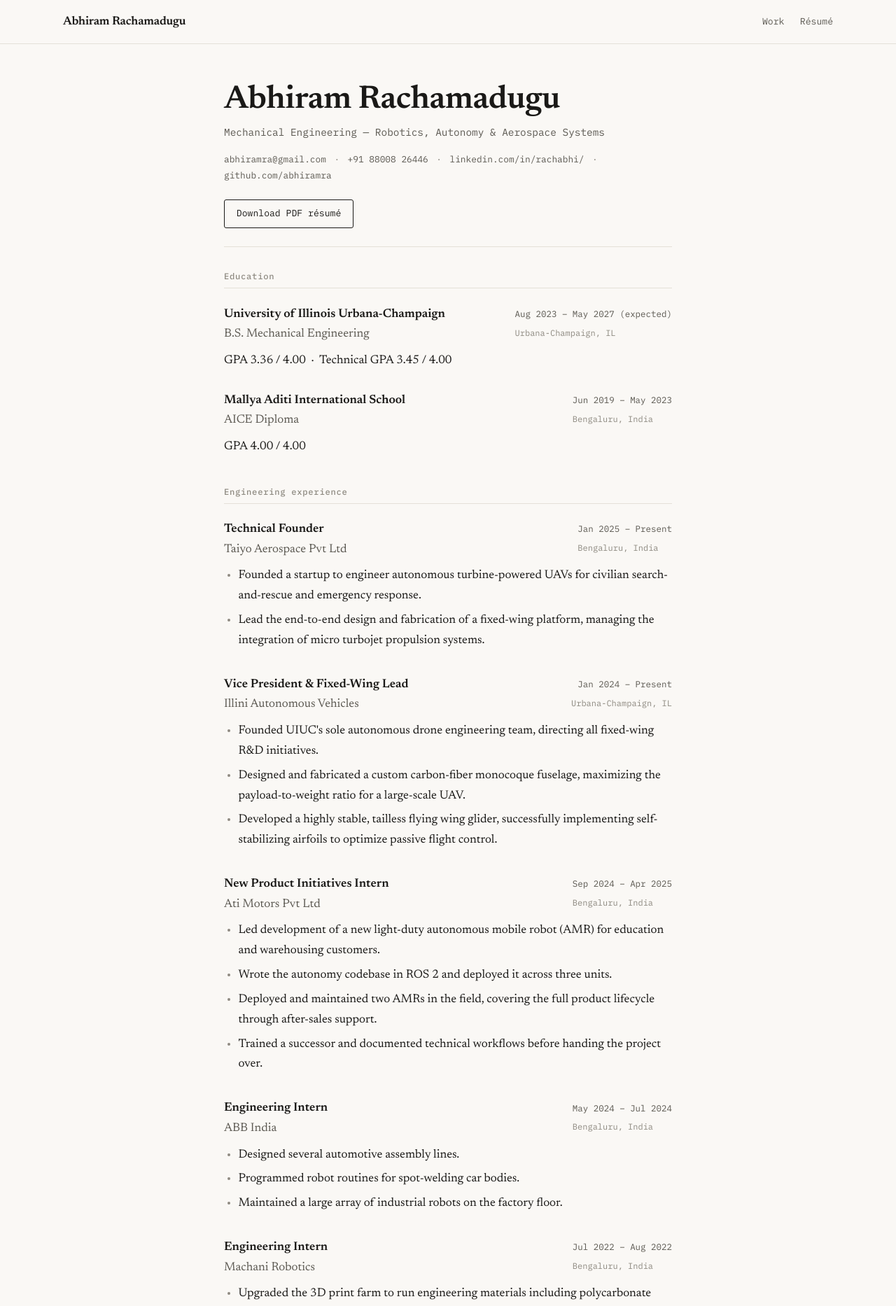
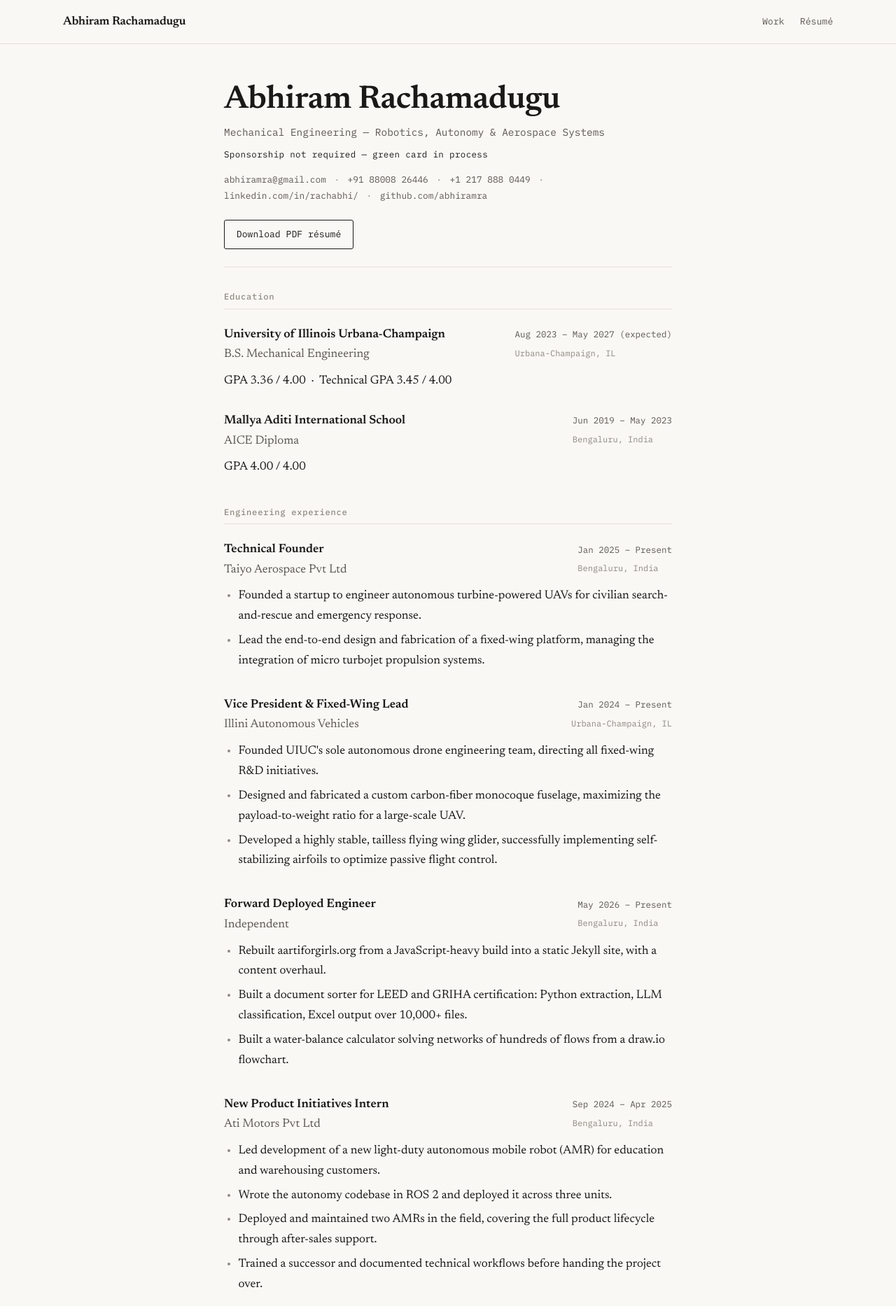
Before and after one commit to abhiramra/PortfolioWebsite, a Jekyll site: the page built from resume.md, in a window 1280 px wide. Shown: the top 1866 px of the page at 70% size. Built offline with Jekyll 4.4.1, drawn with Linux system fonts in a browser that asks for light colours.

Commit message:
Update résumé and move the home résumé button
Résumé page + downloadable PDF refreshed from the new export: add the
Forward Deployed Engineer role, a 'sponsorship not required — green card
in process' line, and both phone numbers. Keep the Machani Robotics entry
and Media skills line that the one-page PDF drops for space. Align the FDE
project-page date to May 2026.

Home: move the résumé link out of the hero (washed out over the image)
into an outlined button in the highlights whitespace.

Co-Authored-By: Claude Opus 4.8 <noreply@anthropic.com>

```diff
--- a/_layouts/resume.html
+++ b/_layouts/resume.html
@@ -6,10 +6,13 @@ layout: default
   <header class="resume-head">
     <h1 class="resume-name">{{ site.author }}</h1>
     <p class="resume-role mono">{{ page.role | default: "Mechanical engineer" }}</p>
+    {% if page.status_note %}<p class="resume-status mono">{{ page.status_note }}</p>{% endif %}
     <p class="resume-contact mono">
       <a href="mailto:{{ site.contact.email }}">{{ site.contact.email }}</a>
       <span class="sep">·</span>
       <a href="tel:{{ site.contact.phone_in | remove: ' ' }}">{{ site.contact.phone_in }}</a>
+      <span class="sep">·</span>
+      <a href="tel:{{ site.contact.phone_us | remove: ' ' }}">{{ site.contact.phone_us }}</a>
       <span class="sep">·</span>
       <a href="{{ site.contact.linkedin }}" rel="me noopener">{{ site.contact.linkedin | remove: 'https://www.' | remove: 'https://' }}</a>
       <span class="sep">·</span>
--- a/assets/css/main.css
+++ b/assets/css/main.css
@@ -147,14 +147,6 @@ a:hover { text-decoration-thickness: 2px; }
     linear-gradient(to bottom, rgba(18,16,14,.34) 0%, transparent 16%);
 }
 
-.hero-resume {
-  position: absolute; top: 1.4rem; right: 0; z-index: 2;
-  margin-right: var(--pad);
-  color: #F4EEE6; font-size: 0.84rem; text-decoration: none;
-  text-shadow: 0 1px 10px rgba(0,0,0,.55);
-}
-.hero-resume:hover { text-decoration: underline; text-decoration-color: var(--accent); text-underline-offset: 0.2em; }
-
 .hero-caption {
   position: absolute; left: 0; right: 0; bottom: clamp(1.6rem, 4vh, 3rem);
   z-index: 2; color: #FBF7F1;
@@ -181,20 +173,23 @@ a:hover { text-decoration-thickness: 2px; }
 /* 5b  HIGHLIGHTS (home, below the hero) ------------------------------------ */
 .highlights {
   padding-top: clamp(2.5rem, 5vw, 4rem);
-}
-.highlights-lead {
-  margin: 0 0 clamp(1.75rem, 3vw, 2.5rem);
-  max-width: 42ch;
-  font-size: clamp(1.15rem, 1.9vw, 1.5rem);
-  line-height: 1.45;
-  color: var(--ink);
+  display: flex; flex-wrap: wrap; align-items: flex-start;
+  justify-content: space-between; gap: 1.5rem clamp(2rem, 5vw, 4rem);
 }
 .highlights-list {
+  flex: 0 1 auto;
   list-style: none; margin: 0; padding: 0;
   display: grid;
   grid-template-columns: 1fr;
   gap: 0.7rem;
 }
+.highlights-resume {
+  flex: 0 0 auto; align-self: flex-start;
+  font-family: var(--mono); font-size: 0.85rem; color: var(--ink);
+  text-decoration: none; border: 1px solid var(--ink); border-radius: 3px;
+  padding: 0.6rem 1.2rem; transition: background var(--tr), color var(--tr);
+}
+.highlights-resume:hover { background: var(--ink); color: var(--ground); }
 .highlights-list li {
   position: relative; margin: 0; padding-left: 1.35em;
   font-size: 1.05rem; line-height: 1.5; color: var(--ink);
@@ -363,6 +358,7 @@ a:hover { text-decoration-thickness: 2px; }
 .resume-head { border-bottom: 1px solid var(--rule); padding-bottom: 1.6rem; margin-bottom: 2.2rem; }
 .resume-name { font-size: clamp(2rem, 4.6vw, 2.9rem); line-height: 1.04; }
 .resume-role { margin: 0.6rem 0 0; font-size: 0.9rem; color: var(--ink-soft); }
+.resume-status { margin: 0.5rem 0 0; font-size: 0.78rem; letter-spacing: 0.03em; color: var(--ink); }
 .resume-contact { margin: 0.9rem 0 0; font-size: 0.8rem; color: var(--ink-soft); line-height: 1.8; }
 .resume-contact a { color: var(--ink-soft); text-decoration: none; }
 .resume-contact a:hover { color: var(--ink); text-decoration: underline; text-decoration-color: var(--accent); }
--- a/resume.md
+++ b/resume.md
@@ -2,14 +2,16 @@
 layout: resume
 title: "Résumé"
 role: "Mechanical Engineering — Robotics, Autonomy & Aerospace Systems"
+status_note: "Sponsorship not required — green card in process"
 permalink: /resume/
 ---
 
 <!--
-  Transcribed verbatim from Abhiram-Rachamadugu-Resume.pdf (wording, order,
-  punctuation and capitalisation are the PDF's). Two confirmed deviations:
-  "Founded an startup" → "Founded a startup" (typo being fixed in the PDF), and
-  the Ati Motors title is "New Product Initiatives Intern" throughout.
+  Transcribed from Abhiram_Rachamadugu_Resume.pdf (wording, order, punctuation
+  and capitalisation are the PDF's), with two deliberate departures: "Founded an
+  startup" → "Founded a startup" (grammar fix; the exported PDF still carries the
+  typo), and the web version keeps the Machani Robotics entry and the Media
+  skills line, which the one-page PDF drops for space.
 -->
 
 <section>
@@ -55,6 +57,18 @@ permalink: /resume/
       <li>Founded UIUC's sole autonomous drone engineering team, directing all fixed-wing R&amp;D initiatives.</li>
       <li>Designed and fabricated a custom carbon-fiber monocoque fuselage, maximizing the payload-to-weight ratio for a large-scale UAV.</li>
       <li>Developed a highly stable, tailless flying wing glider, successfully implementing self-stabilizing airfoils to optimize passive flight control.</li>
+    </ul></div>
+  </div>
+
+  <div class="entry">
+    <div class="entry-title">Forward Deployed Engineer</div>
+    <div class="entry-dates">May 2026 – Present</div>
+    <div class="entry-org">Independent</div>
+    <div class="entry-place">Bengaluru, India</div>
+    <div class="entry-body"><ul>
+      <li>Rebuilt aartiforgirls.org from a JavaScript-heavy build into a static Jekyll site, with a content overhaul.</li>
+      <li>Built a document sorter for LEED and GRIHA certification: Python extraction, LLM classification, Excel output over 10,000+ files.</li>
+      <li>Built a water-balance calculator solving networks of hundreds of flows from a draw.io flowchart.</li>
     </ul></div>
   </div>
 
```
Also changed, not shown: _projects/forward-deployed-engineering.md (+1 -1 lines), index.md (+1 -2 lines), 1 other file.
